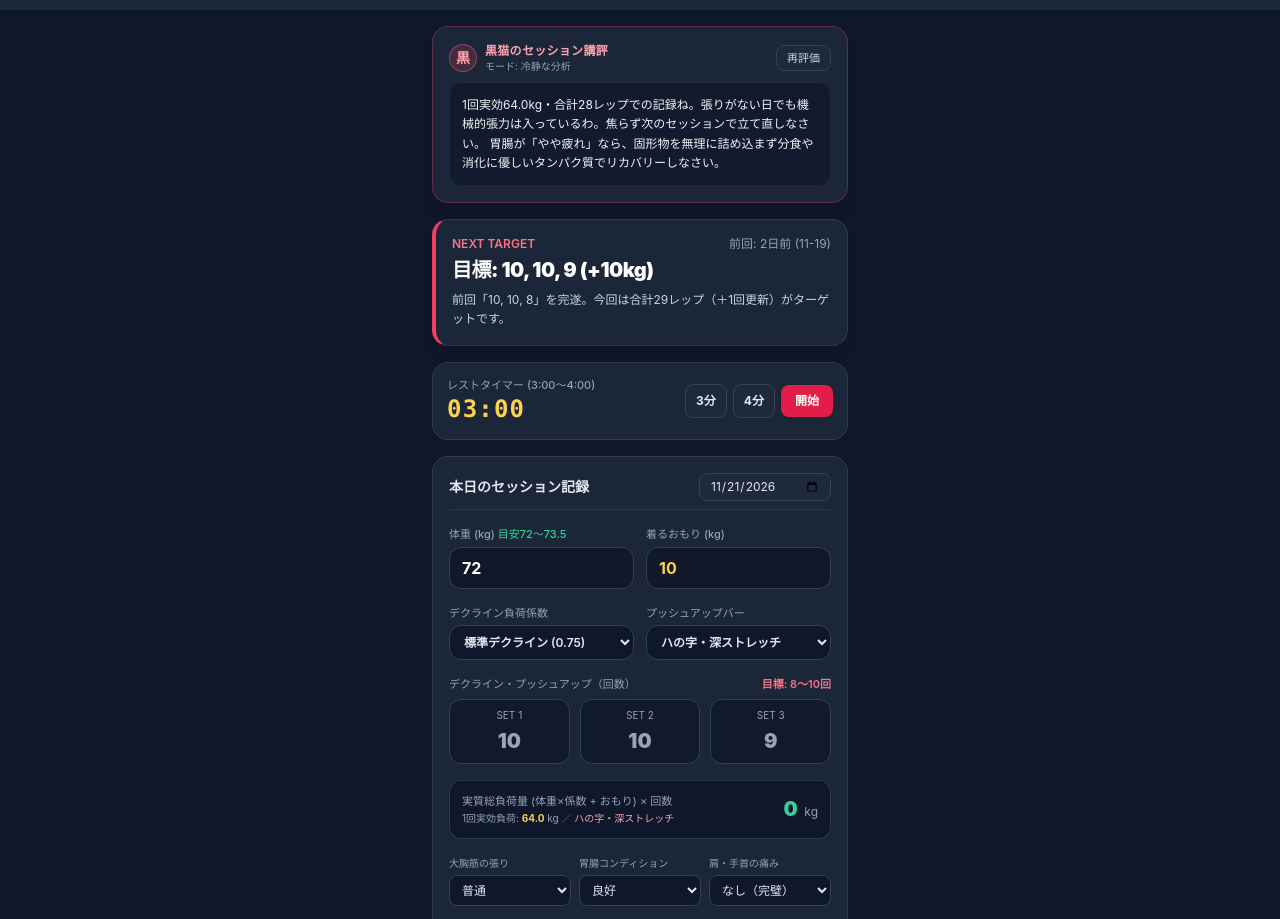
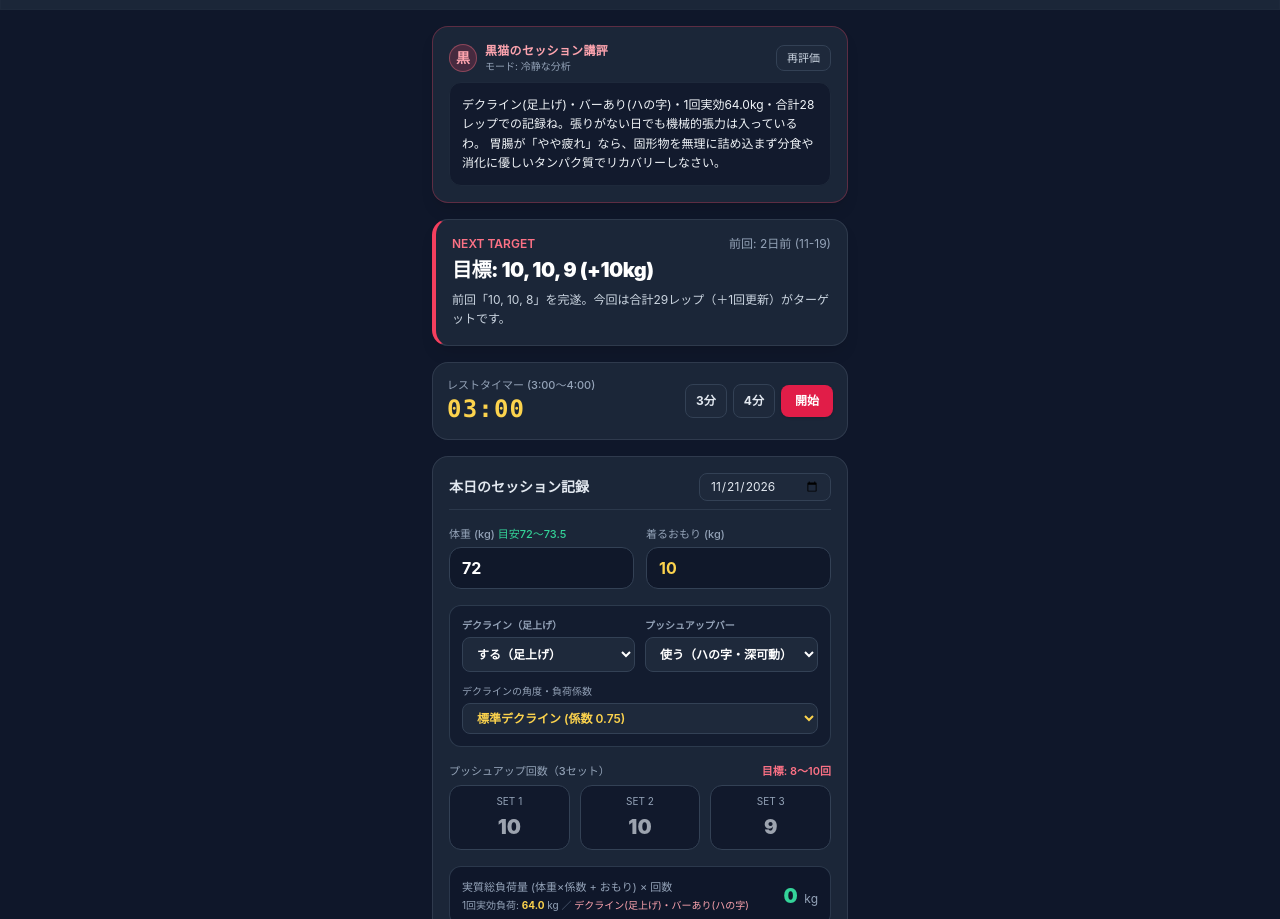
Before and after one commit to thefiveblue/chest-app, a plain HTML site: page index.html in a window 1280 px wide. Shown: the part 61-980 px from the top of the page. Drawn offline with nearby package versions, Linux system fonts and the light colour scheme.

Commit message:
Refactor decline and push-up bar selection logic
Updated text and structure for decline and push-up bar selection. Adjusted related JavaScript functions for handling new selections and updated storage key for workout logs.

```diff
--- a/index.html
+++ b/index.html
@@ -37,7 +37,7 @@
         <h1 class="text-lg font-extrabold tracking-tight bg-gradient-to-r from-rose-400 to-amber-300 bg-clip-text text-transparent">
           CHEST PROTOCOL
         </h1>
-        <p class="text-[11px] text-slate-400">加重デクライン・ハの字バー・黒猫評価搭載</p>
+        <p class="text-[11px] text-slate-400">デクライン＆バー選択・黒猫評価搭載</p>
       </div>
       <div id="recoveryBadge" class="shrink-0 px-2.5 py-1 rounded-full text-xs font-bold bg-emerald-500/20 text-emerald-300 border border-emerald-500/30">
         判定中...
@@ -118,23 +118,34 @@
         </div>
       </div>
 
-      <!-- Decline Factor & Push-up Bar -->
-      <div class="grid grid-cols-2 gap-3">
-        <div>
-          <label class="block text-[11px] font-medium text-slate-400 mb-1">デクライン負荷係数</label>
+      <!-- Decline & Push-up Bar Selection -->
+      <div class="bg-slate-900/60 border border-slate-700/80 rounded-xl p-3 space-y-3">
+        <div class="grid grid-cols-2 gap-2.5">
+          <div>
+            <label class="block text-[10px] font-semibold text-slate-400 mb-1">デクライン（足上げ）</label>
+            <select id="useDecline" onchange="handleSetupChange()"
+              class="w-full bg-slate-800 border border-slate-700 rounded-lg px-2.5 py-2 text-xs font-bold text-white focus:outline-none focus:border-rose-500">
+              <option value="yes" selected>する（足上げ）</option>
+              <option value="no">しない（フラット）</option>
+            </select>
+          </div>
+          <div>
+            <label class="block text-[10px] font-semibold text-slate-400 mb-1">プッシュアップバー</label>
+            <select id="useBar" onchange="handleSetupChange()"
+              class="w-full bg-slate-800 border border-slate-700 rounded-lg px-2.5 py-2 text-xs font-bold text-white focus:outline-none focus:border-rose-500">
+              <option value="yes" selected>使う（ハの字・深可動）</option>
+              <option value="no">使わない（床・直）</option>
+            </select>
+          </div>
+        </div>
+
+        <div id="declineFactorRow">
+          <label class="block text-[10px] font-medium text-slate-400 mb-1">デクラインの角度・負荷係数</label>
           <select id="declineFactor" onchange="updateLiveVolume()"
-            class="w-full bg-slate-900 border border-slate-700 rounded-xl px-2.5 py-2 text-xs font-semibold text-slate-200 focus:outline-none focus:border-rose-500">
-            <option value="0.70">軽度デクライン (0.70)</option>
-            <option value="0.75" selected>標準デクライン (0.75)</option>
-            <option value="0.80">高角度デクライン (0.80)</option>
-          </select>
-        </div>
-        <div>
-          <label class="block text-[11px] font-medium text-slate-400 mb-1">プッシュアップバー</label>
-          <select id="barMode" onchange="updateLiveVolume()"
-            class="w-full bg-slate-900 border border-slate-700 rounded-xl px-2.5 py-2 text-xs font-semibold text-slate-200 focus:outline-none focus:border-rose-500">
-            <option value="ハの字・深ストレッチ" selected>ハの字・深ストレッチ</option>
-            <option value="平行・標準可動域">平行・標準可動域</option>
+            class="w-full bg-slate-800 border border-slate-700 rounded-lg px-2.5 py-1.5 text-xs font-semibold text-amber-300 focus:outline-none focus:border-rose-500">
+            <option value="0.70">軽度デクライン (係数 0.70)</option>
+            <option value="0.75" selected>標準デクライン (係数 0.75)</option>
+            <option value="0.80">高角度デクライン (係数 0.80)</option>
           </select>
         </div>
       </div>
@@ -142,7 +153,7 @@
       <!-- 3 Sets Reps -->
       <div>
         <div class="flex justify-between items-center mb-1.5">
-          <label class="text-[11px] font-medium text-slate-400">デクライン・プッシュアップ（回数）</label>
+          <label class="text-[11px] font-medium text-slate-400">プッシュアップ回数（3セット）</label>
           <span class="text-[11px] text-rose-400 font-semibold">目標: 8〜10回</span>
         </div>
         <div class="grid grid-cols-3 gap-2.5">
@@ -171,7 +182,7 @@
           <div class="text-[10px] text-slate-400 mt-0.5">
             1回実効負荷: <span id="singleRepLoad" class="text-amber-300 font-bold">64.0</span> kg
             <span class="text-slate-500">／</span>
-            <span id="barBadgeText" class="text-rose-300">ハの字・深ストレッチ</span>
+            <span id="setupSummaryText" class="text-rose-300">デクラインあり・バーあり</span>
           </div>
         </div>
         <div class="text-right shrink-0">
@@ -231,7 +242,7 @@
   </main>
 
   <script>
-    const STORAGE_KEY = 'yuki_chest_protocol_v2';
+    const STORAGE_KEY = 'yuki_chest_protocol_v3';
 
     const defaultLogs = [
       {
@@ -239,8 +250,9 @@
         date: '2026-11-19',
         bodyWeight: 72.0,
         addedWeight: 10,
+        useDecline: 'yes',
+        useBar: 'yes',
         declineFactor: 0.75,
-        barMode: 'ハの字・深ストレッチ',
         sets: [10, 10, 8],
         pump: '控えめ',
         stomach: 'やや疲れ',
@@ -252,8 +264,9 @@
         date: '2026-11-15',
         bodyWeight: 74.0,
         addedWeight: 0,
+        useDecline: 'yes',
+        useBar: 'yes',
         declineFactor: 0.75,
-        barMode: 'ハの字・深ストレッチ',
         sets: [16, 15, 15],
         pump: '強い',
         stomach: '良好',
@@ -265,8 +278,9 @@
         date: '2026-11-05',
         bodyWeight: 73.8,
         addedWeight: 0,
+        useDecline: 'yes',
+        useBar: 'yes',
         declineFactor: 0.75,
-        barMode: 'ハの字・深ストレッチ',
         sets: [15, 15, 13],
         pump: '強い',
         stomach: '良好',
@@ -284,36 +298,61 @@
     function init() {
       const today = new Date().toISOString().split('T')[0];
       document.getElementById('workoutDate').value = today;
+      handleSetupChange();
       renderAll();
       updateLiveVolume();
     }
 
-    function calcEffectiveLoad(bw, added, factor = 0.75) {
-      return (parseFloat(bw || 72) * parseFloat(factor || 0.75)) + parseFloat(added || 0);
+    function getActiveFactor(useDecline, declineFactor) {
+      if (useDecline === 'no') {
+        return 0.65; // フラット（足が床）の標準比率
+      }
+      return parseFloat(declineFactor || 0.75);
+    }
+
+    function getSetupLabel(useDecline, useBar) {
+      const dText = useDecline === 'no' ? 'フラット(足床)' : 'デクライン(足上げ)';
+      const bText = useBar === 'no' ? 'バーなし' : 'バーあり(ハの字)';
+      return `${dText}・${bText}`;
+    }
+
+    function handleSetupChange() {
+      const useDecline = document.getElementById('useDecline').value;
+      const factorRow = document.getElementById('declineFactorRow');
+      factorRow.style.display = useDecline === 'yes' ? 'block' : 'none';
+      updateLiveVolume();
+    }
+
+    function calcEffectiveLoad(bw, added, useDecline, declineFactor) {
+      const factor = getActiveFactor(useDecline, declineFactor);
+      return (parseFloat(bw || 72) * factor) + parseFloat(added || 0);
     }
 
     function updateLiveVolume() {
       const bw = parseFloat(document.getElementById('bodyWeight').value) || 72;
       const added = parseFloat(document.getElementById('addedWeight').value) || 0;
-      const factor = parseFloat(document.getElementById('declineFactor').value) || 0.75;
-      const barMode = document.getElementById('barMode').value;
+      const useDecline = document.getElementById('useDecline').value;
+      const useBar = document.getElementById('useBar').value;
+      const declineFactor = parseFloat(document.getElementById('declineFactor').value) || 0.75;
+
       const s1 = parseInt(document.getElementById('set1').value) || 0;
       const s2 = parseInt(document.getElementById('set2').value) || 0;
       const s3 = parseInt(document.getElementById('set3').value) || 0;
       const totalReps = s1 + s2 + s3;
 
-      const singleLoad = calcEffectiveLoad(bw, added, factor);
+      const singleLoad = calcEffectiveLoad(bw, added, useDecline, declineFactor);
       const totalVol = Math.round(singleLoad * totalReps);
 
       document.getElementById('singleRepLoad').textContent = singleLoad.toFixed(1);
-      document.getElementById('barBadgeText').textContent = barMode;
+      document.getElementById('setupSummaryText').textContent = getSetupLabel(useDecline, useBar);
       document.getElementById('liveTotalVolume').textContent = totalVol.toLocaleString();
     }
 
     function generateBlackCatComment(entry, prevEntry) {
       const totalReps = entry.sets.reduce((a, b) => a + b, 0);
       const prevReps = prevEntry ? prevEntry.sets.reduce((a, b) => a + b, 0) : totalReps;
-      const singleLoad = calcEffectiveLoad(entry.bodyWeight, entry.addedWeight, entry.declineFactor).toFixed(1);
+      const singleLoad = calcEffectiveLoad(entry.bodyWeight, entry.addedWeight, entry.useDecline, entry.declineFactor).toFixed(1);
+      const setupLabel = getSetupLabel(entry.useDecline, entry.useBar);
 
       let mood = '冷静・鋭い査定';
       let parts = [];
@@ -323,18 +362,24 @@
         parts.push(`肩や手首に「痛みあり」ですって？ 痛みを押し切って潰れたら本末転倒よ、裕貴。無理せず休養とフォーム見直しを優先しなさい。`);
       } else if (entry.pain === '違和感') {
         mood = '慎重モード';
-        parts.push(`わずかに違和感があるようね。ハの字の角度と肘の軌道を確認して、無理な踏ん張りは控えなさい。`);
+        parts.push(`わずかに違和感があるようね。${setupLabel}の角度と肘の軌道を確認して、無理な踏ん張りは控えなさい。`);
       } else {
         if (prevEntry && entry.addedWeight >= prevEntry.addedWeight && totalReps > prevReps) {
           mood = '上機嫌（成長認定）';
-          parts.push(`……ふっ、やったじゃない。1回実効${singleLoad}kgで合計${totalReps}レップ（前回比＋${totalReps - prevReps}回）とは見事な伸びよ。大胸筋にしっかり効いているわ。`);
+          parts.push(`……ふっ、やったじゃない。${setupLabel}・1回実効${singleLoad}kgで合計${totalReps}レップ（前回比＋${totalReps - prevReps}回）とは見事な伸びよ。`);
         } else if (prevEntry && totalReps === prevReps) {
           mood = '手厳しい激励';
-          parts.push(`合計${totalReps}レップで前回と並びね。悪くはないけれど、もう1レップ搾り出す余地があったんじゃないかしら？ 次は超えて見せなさい。`);
+          parts.push(`${setupLabel}で合計${totalReps}レップ、前回と並びね。悪くはないけれど、もう1レップ搾り出す余地があったんじゃないかしら？`);
         } else {
           mood = '冷静な分析';
-          parts.push(`1回実効${singleLoad}kg・合計${totalReps}レップでの記録ね。張りがない日でも機械的張力は入っているわ。焦らず次のセッションで立て直しなさい。`);
+          parts.push(`${setupLabel}・1回実効${singleLoad}kg・合計${totalReps}レップでの記録ね。張りがない日でも機械的張力は入っているわ。`);
         }
+      }
+
+      if (entry.useDecline === 'no') {
+        parts.push(`今日はデクラインなしのフラット選択ね。負荷を逃がしたい日や調整日なら理にかなっているわ。`);
+      } else if (entry.useBar === 'no') {
+        parts.push(`プッシュアップバーを使わなかったのね。手首や肩の角度に無理が出ていないかだけはしっかり確認しなさい。`);
       }
 
       if (entry.stomach === '不調' || entry.stomach === 'やや疲れ') {
@@ -350,8 +395,9 @@
       const currentEntry = {
         bodyWeight: parseFloat(document.getElementById('bodyWeight').value) || 72.0,
         addedWeight: parseFloat(document.getElementById('addedWeight').value) || 0,
+        useDecline: document.getElementById('useDecline').value,
+        useBar: document.getElementById('useBar').value,
         declineFactor: parseFloat(document.getElementById('declineFactor').value) || 0.75,
-        barMode: document.getElementById('barMode').value,
         sets: [
           parseInt(document.getElementById('set1').value) || (logs[0]?.sets[0] || 10),
           parseInt(document.getElementById('set2').value) || (logs[0]?.sets[1] || 10),
@@ -415,12 +461,13 @@
         document.getElementById('set3').placeholder = nextSets[2];
         document.getElementById('addedWeight').value = nextAdded;
         document.getElementById('bodyWeight').value = latest.bodyWeight;
+
+        document.getElementById('useDecline').value = latest.useDecline || 'yes';
+        document.getElementById('useBar').value = latest.useBar || 'yes';
         if (latest.declineFactor) {
           document.getElementById('declineFactor').value = String(latest.declineFactor);
         }
-        if (latest.barMode) {
-          document.getElementById('barMode').value = latest.barMode;
-        }
+        handleSetupChange();
 
         const initialCat = generateBlackCatComment(latest, logs[1] || null);
         document.getElementById('catMoodTag').textContent = `モード: ${initialCat.mood}`;
@@ -429,10 +476,11 @@
 
       const listEl = document.getElementById('historyList');
       listEl.innerHTML = logs.map(item => {
-        const factor = item.declineFactor || 0.75;
-        const barMode = item.barMode || 'ハの字・深ストレッチ';
+        const useDecline = item.useDecline || 'yes';
+        const useBar = item.useBar || 'yes';
+        const factor = getActiveFactor(useDecline, item.declineFactor || 0.75);
         const totalReps = item.sets.reduce((a, b) => a + b, 0);
-        const vol = Math.round(calcEffectiveLoad(item.bodyWeight, item.addedWeight, factor) * totalReps);
+        const vol = Math.round(calcEffectiveLoad(item.bodyWeight, item.addedWeight, useDecline, factor) * totalReps);
         return `
           <div class="glass-card rounded-xl p-3.5 space-y-2">
             <div class="flex justify-between items-center">
@@ -458,7 +506,7 @@
             </div>
             <div class="flex flex-wrap gap-1.5 text-[10px]">
               <span class="px-2 py-0.5 rounded bg-slate-800 text-slate-300">体重 ${item.bodyWeight}kg</span>
-              <span class="px-2 py-0.5 rounded bg-slate-800 text-slate-300">${barMode}</span>
+              <span class="px-2 py-0.5 rounded bg-slate-800 text-rose-300">${getSetupLabel(useDecline, useBar)}</span>
               <span class="px-2 py-0.5 rounded bg-slate-800 text-slate-300">張り: ${item.pump}</span>
               <span class="px-2 py-0.5 rounded bg-slate-800 text-slate-300">胃腸: ${item.stomach}</span>
               <span class="px-2 py-0.5 rounded bg-slate-800 ${item.pain === 'なし' ? 'text-emerald-300' : 'text-amber-300'}">痛み: ${item.pain}</span>
@@ -473,8 +521,10 @@
       const date = document.getElementById('workoutDate').value;
       const bodyWeight = parseFloat(document.getElementById('bodyWeight').value) || 72.0;
       const addedWeight = parseFloat(document.getElementById('addedWeight').value) || 0;
+      const useDecline = document.getElementById('useDecline').value;
+      const useBar = document.getElementById('useBar').value;
       const declineFactor = parseFloat(document.getElementById('declineFactor').value) || 0.75;
-      const barMode = document.getElementById('barMode').value;
+
       const s1 = parseInt(document.getElementById('set1').value);
       const s2 = parseInt(document.getElementById('set2').value);
       const s3 = parseInt(document.getElementById('set3').value);
@@ -489,8 +539,9 @@
         date,
         bodyWeight,
         addedWeight,
+        useDecline,
+        useBar,
         declineFactor,
-        barMode,
         sets: [s1 || 0, s2 || 0, s3 || 0],
         pump: document.getElementById('pumpCondition').value,
         stomach: document.getElementById('stomachCondition').value,
```
